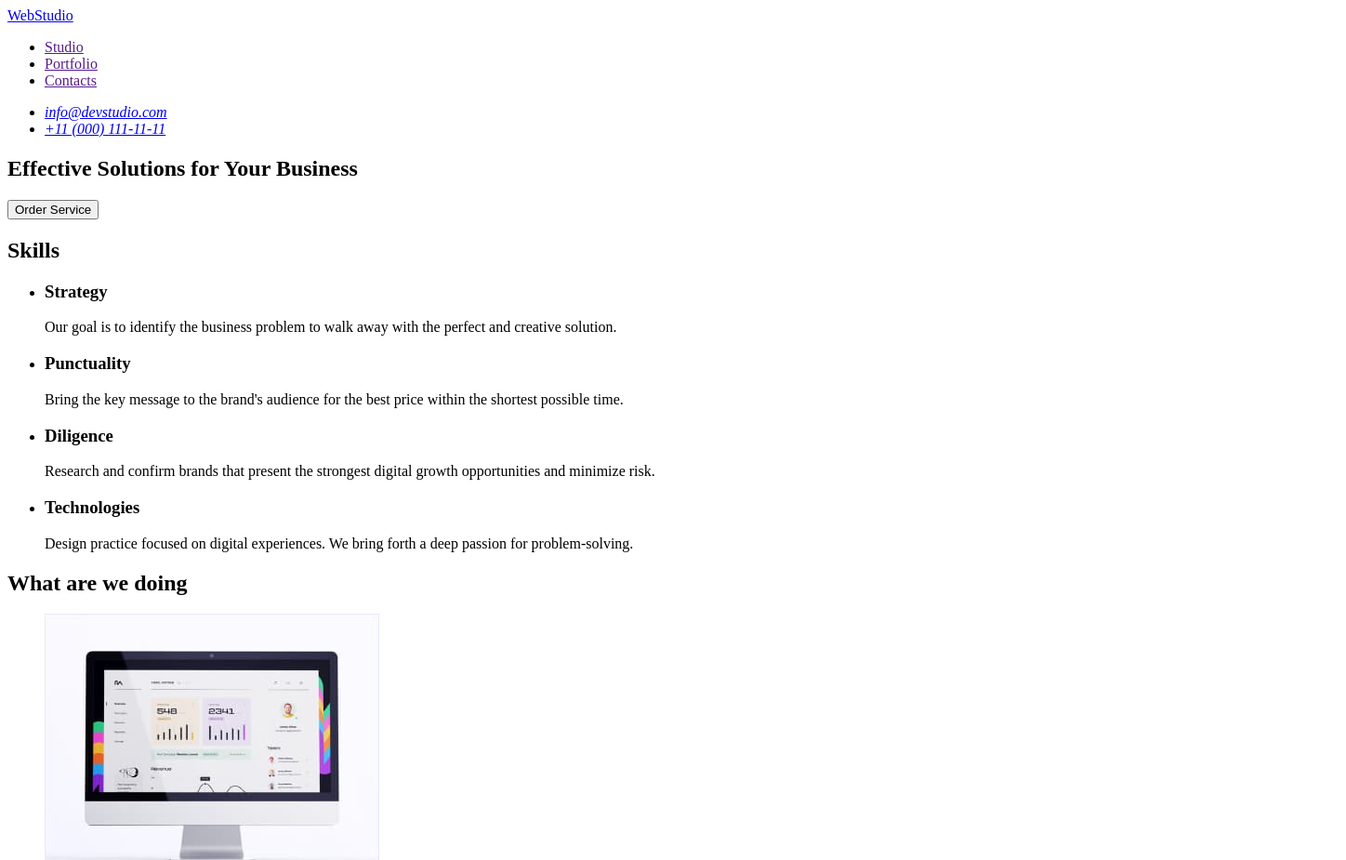
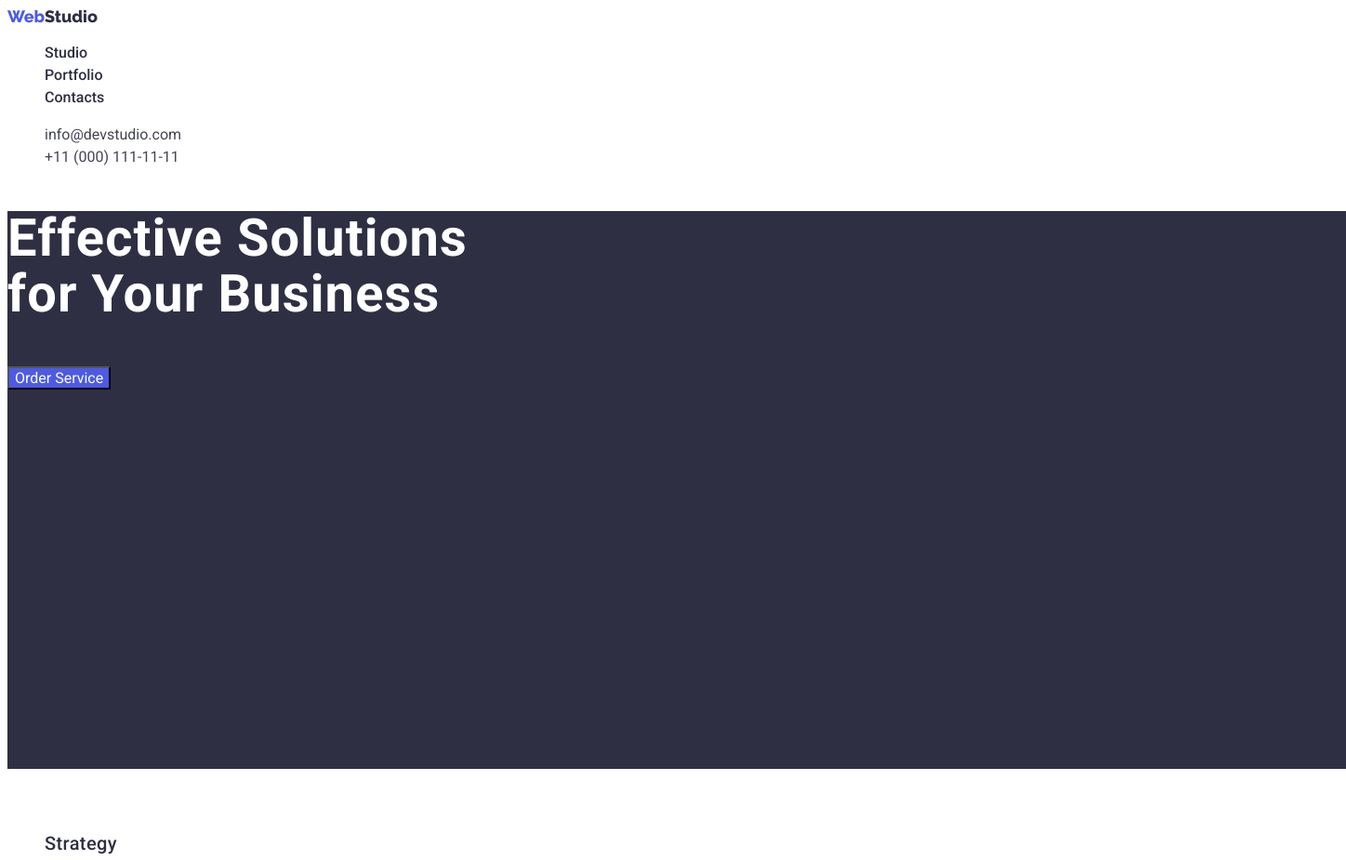
Before and after one commit to eddvornichenko/goit-markup-hw-02, a plain HTML site: page index.html in a window 1280 px wide. Shown: the top 925 px of the page at 93% size, 1448 px wide, since content can reach past the window. Drawn offline with Linux system fonts and the light colour scheme.

Commit message:
Big update

```diff
--- /dev/null
+++ b/css/styles.css
@@ -0,0 +1,141 @@
+:root {
+  --iris: #4d5ae5;
+  --ocean: #404bbf;
+  --navy-blue: #2e2f42;
+  --green: #31d0aa;
+  --slate: #434455;
+  --light-slate: #8e8f99;
+  --cornflower: #e7e9fc;
+  --cloud: #f4f4fd;
+  --navy-blue-modal: #2e2f42;
+  --grey: #2e2f42;
+  --white: #ffffff;
+  --dairy: #fcfcfc;
+}
+body {
+  font-family: "Playfair Display", sans-serif;
+  font-family: "Raleway", sans-serif;
+  font-family: "Roboto", sans-serif;
+}
+.link {
+  text-decoration: none;
+  font-style: normal;
+}
+.web-logo {
+  font-family: "Raleway";
+  font-weight: 800;
+  font-size: 18px;
+  line-height: 1.16;
+  color: var(--iris);
+}
+.logo-link {
+  font-family: "Raleway";
+  font-weight: 800;
+  font-size: 18px;
+  line-height: 1.16;
+  color: var(--navy-blue);
+  text-decoration: none;
+}
+.header-nav-list,
+.list {
+  list-style: none;
+}
+.header-nav-link {
+  font-weight: 500;
+  font-size: 16px;
+  line-height: 1.5;
+  color: var(--navy-blue);
+}
+.header-nav-link:hover,
+.header-nav-link:focus {
+  color: var(--ocean);
+}
+.contact-item {
+  font-size: 16px;
+  line-height: 1.5;
+  color: var(--slate);
+}
+.contact-item:hover,
+.contact-item:focus {
+  color: var(--ocean);
+}
+.hero-section {
+  background: var(--navy-blue);
+  width: 1440px;
+  height: 600px;
+}
+.hero-section-title {
+  font-size: 56px;
+  line-height: 1.07;
+  letter-spacing: 0.02em;
+  color: var(--white);
+  width: 496px;
+  height: 120px;
+}
+.hero-section-button {
+  font-family: "Roboto";
+  font-size: 16px;
+  color: var(--white);
+  background: var(--iris);
+  cursor: pointer;
+}
+.hero-section-button:hover,
+.hero-section-button:focus {
+  background: var(--ocean);
+}
+.skills-section {
+}
+.hidden-title {
+  visibility: hidden;
+}
+.body-subtitle {
+  font-weight: 500;
+  font-size: 20px;
+  line-height: 1.2;
+  letter-spacing: 0.02em;
+  color: var(--navy-blue);
+}
+.body-text {
+  font-size: 16px;
+  line-height: 1.5;
+  letter-spacing: 0.02em;
+  color: var(--slate);
+}
+.section-title {
+  font-size: 36px;
+  line-height: 1.11;
+  color: var(--navy-blue);
+}
+.our-team-section {
+  background-color: var(--cloud);
+}
+.footer-section {
+  background: var(--navy-blue);
+  width: 1440px;
+  height: 312px;
+}
+.footer-section .link {
+  font-family: "Raleway";
+  font-weight: 800;
+  font-size: 18px;
+  line-height: 1.16;
+  color: var(--cloud);
+}
+.footer-text {
+  color: var(--cloud);
+  font-size: 16px;
+  line-height: 1.5;
+  letter-spacing: 0.02em;
+}
+.filter-button {
+  font-family: "Roboto";
+  font-size: 16px;
+  color: var(--iris);
+  background: var(--cloud);
+  cursor: pointer;
+}
+.filter-button:hover,
+.filter-button:focus {
+  color: var(--white);
+  background: var(--ocean);
+}
--- a/index.html
+++ b/index.html
@@ -4,66 +4,91 @@
     <meta charset="UTF-8" />
     <meta http-equiv="X-UA-Compatible" content="IE=edge" />
     <meta name="viewport" content="width=device-width, initial-scale=1.0" />
-    <title>Main Page</title>
+    <title>Studio</title>
+    <link rel="stylesheet" href="./css/styles.css" />
+    <link rel="preconnect" href="https://fonts.googleapis.com" />
+    <link rel="preconnect" href="https://fonts.gstatic.com" crossorigin />
+    <link
+      href="https://fonts.googleapis.com/css2?family=Playfair+Display:wght@400;700&family=Raleway:wght@800&family=Roboto:wght@400;500;700;900&display=swap"
+      rel="stylesheet"
+    />
   </head>
   <body>
-    <header>
+    <header class="header">
       <nav>
-        <a href="./index.html">WebStudio</a>
-        <ul>
-          <li><a href="">Studio</a></li>
-          <li><a href="">Portfolio</a></li>
-          <li><a href="">Contacts</a></li>
+        <a class="logo-link link" href="./index.html"
+          ><span class="web-logo">Web</span>Studio</a
+        >
+        <ul class="header-nav-list list">
+          <li>
+            <a class="header-nav-link link" href="./index.html">Studio</a>
+          </li>
+          <li>
+            <a class="header-nav-link link" href="./portfolio.html"
+              >Portfolio</a
+            >
+          </li>
+          <li><a class="header-nav-link link" href="">Contacts</a></li>
         </ul>
       </nav>
       <address>
-        <ul>
-          <li><a href="mailto:info@devstudio.com">info@devstudio.com</a></li>
-          <li><a href="tel:+110001111111">+11 (000) 111-11-11</a></li>
+        <ul class="header-nav-list list">
+          <li>
+            <a href="mailto:info@devstudio.com" class="contact-item link"
+              >info@devstudio.com</a
+            >
+          </li>
+          <li>
+            <a href="tel:+110001111111" class="contact-item link"
+              >+11 (000) 111-11-11</a
+            >
+          </li>
         </ul>
       </address>
     </header>
     <main>
-      <section>
-        <h1>Effective Solutions for Your Business</h1>
-        <button type="button">Order Service</button>
+      <section class="hero-section">
+        <h1 class="hero-section-title">
+          Effective Solutions for Your Business
+        </h1>
+        <button type="button" class="hero-section-button">Order Service</button>
       </section>
-      <section>
-        <h2>Skills</h2>
-        <ul>
+      <section class="skills-section">
+        <h2 class="hidden-title">Skills</h2>
+        <ul class="list">
           <li>
-            <h3>Strategy</h3>
-            <p>
+            <h3 class="body-subtitle">Strategy</h3>
+            <p class="skills-text">
               Our goal is to identify the business problem to walk away with the
               perfect and creative solution.
             </p>
           </li>
           <li>
-            <h3>Punctuality</h3>
-            <p>
+            <h3 class="body-subtitle">Punctuality</h3>
+            <p class="skills-text">
               Bring the key message to the brand's audience for the best price
               within the shortest possible time.
             </p>
           </li>
           <li>
-            <h3>Diligence</h3>
-            <p>
+            <h3 class="body-subtitle">Diligence</h3>
+            <p class="skills-text">
               Research and confirm brands that present the strongest digital
               growth opportunities and minimize risk.
             </p>
           </li>
           <li>
-            <h3>Technologies</h3>
-            <p>
+            <h3 class="body-subtitle">Technologies</h3>
+            <p class="body-text">
               Design practice focused on digital experiences. We bring forth a
               deep passion for problem-solving.
             </p>
           </li>
         </ul>
       </section>
-      <section>
-        <h2>What are we doing</h2>
-        <ul>
+      <section class="products-section">
+        <h2 class="section-title">What are we doing</h2>
+        <ul class="list">
           <li><img src="./images/img-1.jpg" alt="Monitor" width="360" /></li>
           <li><img src="./images/img-2.jpg" alt="App" width="360" /></li>
           <li>
@@ -75,36 +100,38 @@
           </li>
         </ul>
       </section>
-      <section>
-        <h2>Our Team</h2>
-        <ul>
+      <section class="our-team-section">
+        <h2 class="section-title">Our Team</h2>
+        <ul class="list">
           <li>
             <img src="./images/img-4.jpg" alt="Mark Guerrero" width="264" />
-            <h3>Mark Guerrero</h3>
-            <p>Product Designer</p>
+            <h3 class="body-subtitle">Mark Guerrero</h3>
+            <p class="body-text">Product Designer</p>
           </li>
           <li>
             <img src="./images/img-5.jpg" alt="Tom Ford" width="264" />
-            <h3>Tom Ford</h3>
-            <p>Frontend Developer</p>
+            <h3 class="body-subtitle">Tom Ford</h3>
+            <p class="body-text">Frontend Developer</p>
           </li>
           <li>
             <img src="./images/img-6.jpg" alt="Camila Garcia" width="264" />
-            <h3>Camila Garcia</h3>
-            <p>Marketing</p>
+            <h3 class="body-subtitle">Camila Garcia</h3>
+            <p class="body-text">Marketing</p>
           </li>
           <li>
             <img src="./images/img-7.jpg" alt="Daniel Wilson" width="264" />
-            <h3>Daniel Wilson</h3>
-            <p>UI Designer</p>
+            <h3 class="body-subtitle">Daniel Wilson</h3>
+            <p class="body-text">UI Designer</p>
           </li>
         </ul>
       </section>
     </main>
     <!-- Footer -->
-    <footer>
-      <a href="./index.html">WebStudio</a>
-      <p>
+    <footer class="footer-section">
+      <a class="footer-link link" href="./index.html"
+        ><span class="web-logo">Web</span>Studio</a
+      >
+      <p class="footer-text">
         Increase the flow of customers and sales for your business with digital
         marketing & growth solutions.
       </p>
```
Also changed, not shown: portfolio.html (added, +126 -0 lines), images/img-10.jpg (added), images/img-11.jpg (added), images/img-12.jpg (added), images/img-13.jpg (added), images/img-14.jpg (added), images/img-15.jpg (added), images/img-16.jpg (added), images/img-8.jpg (added), images/img-9.jpg (added).
